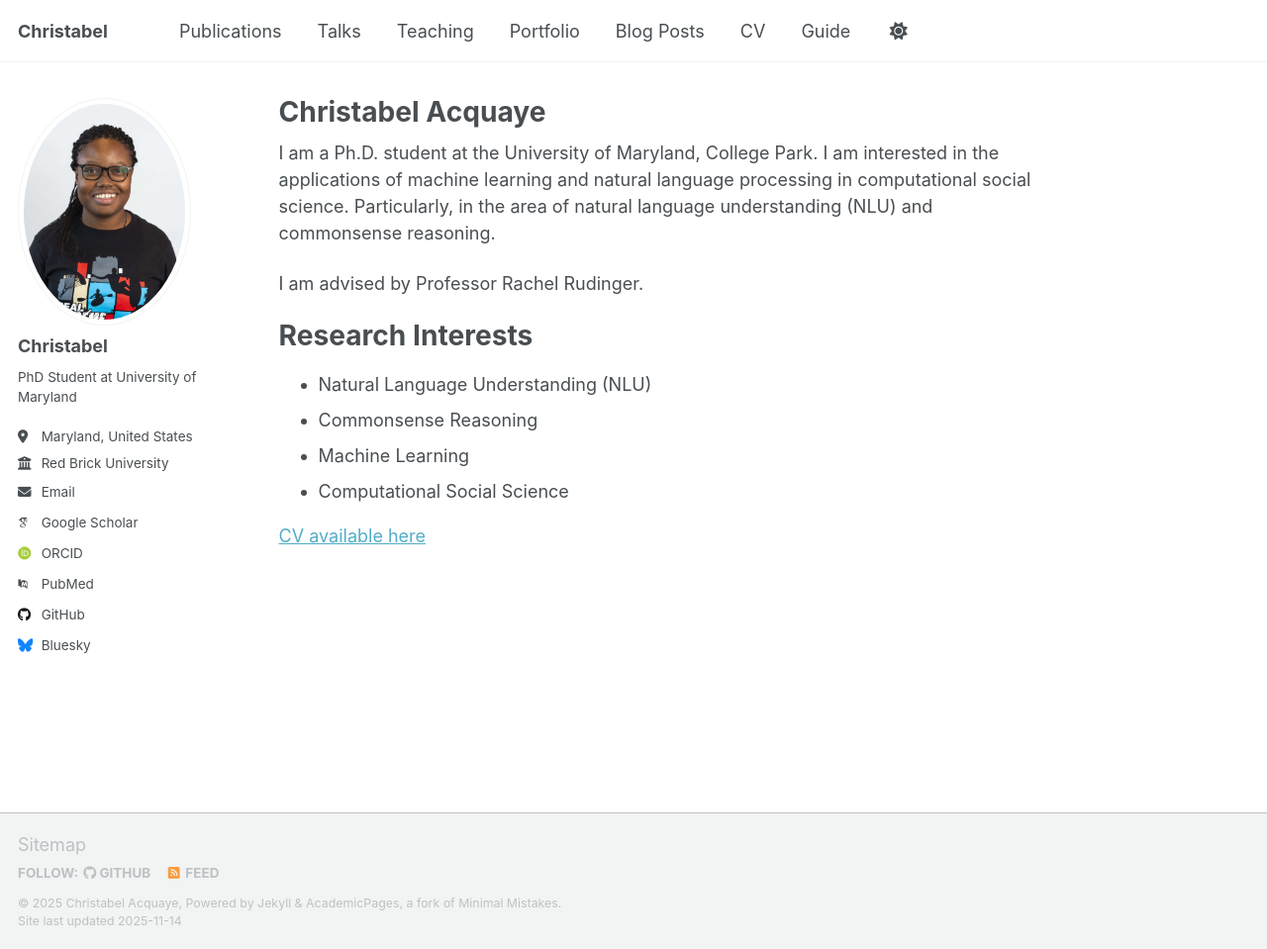
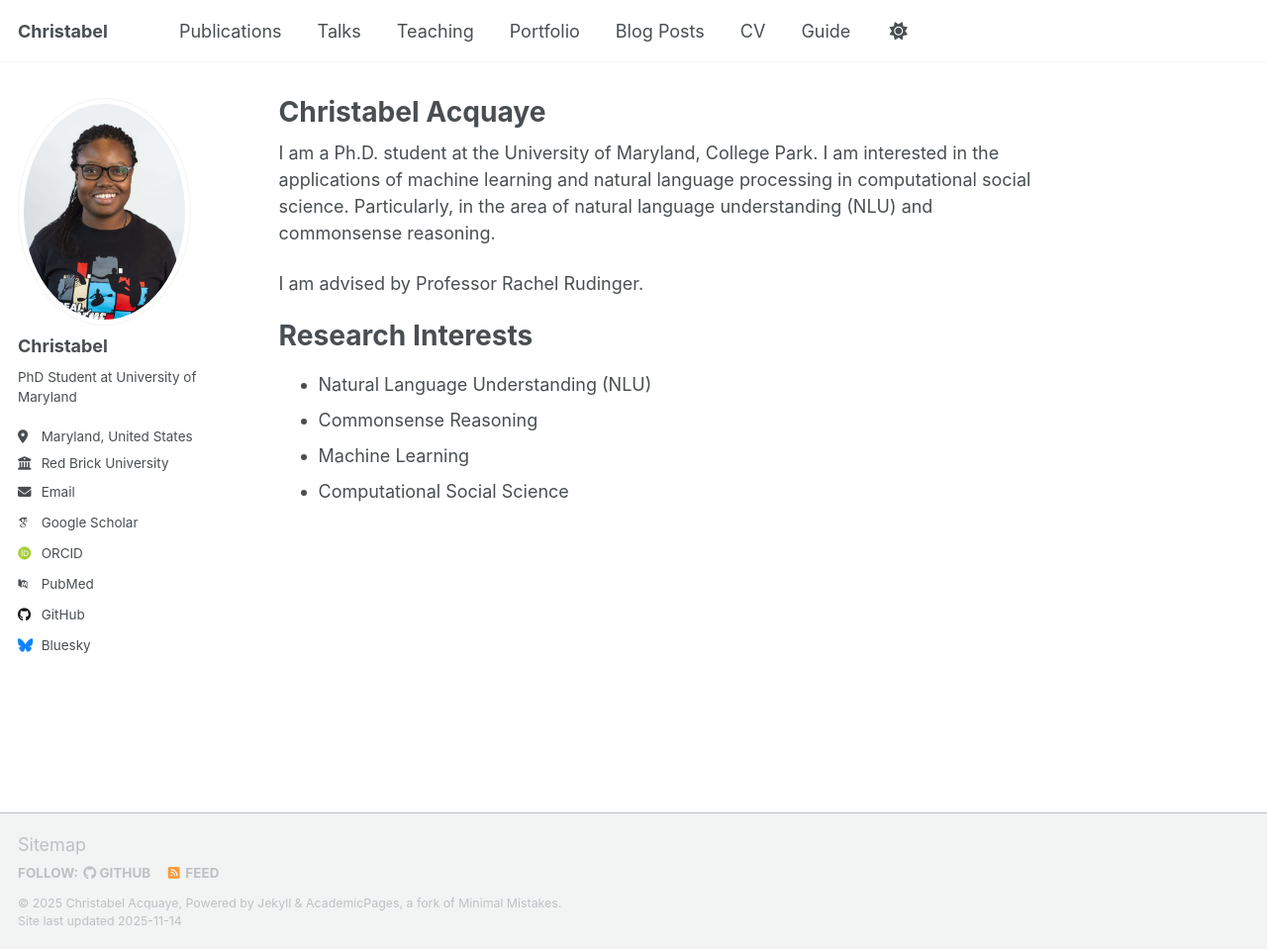
Before and after one commit to acquayec/cacquaye.github.io, a Jekyll site: the page built from _pages/about.md, in a window 1280 px wide and 959 px high. Shown: the whole window at 99% size. Built offline with Jekyll 4.4.1, drawn with Linux system fonts in a browser that asks for light colours; some web fonts are replaced; a script that is not in the unit is left out.

Commit message:
Update about.md

```diff
--- a/_pages/about.md
+++ b/_pages/about.md
@@ -18,5 +18,3 @@ Research Interests
 - Commonsense Reasoning
 - Machine Learning
 - Computational Social Science
-
-[CV available here](/files/cv.pdf)
```
